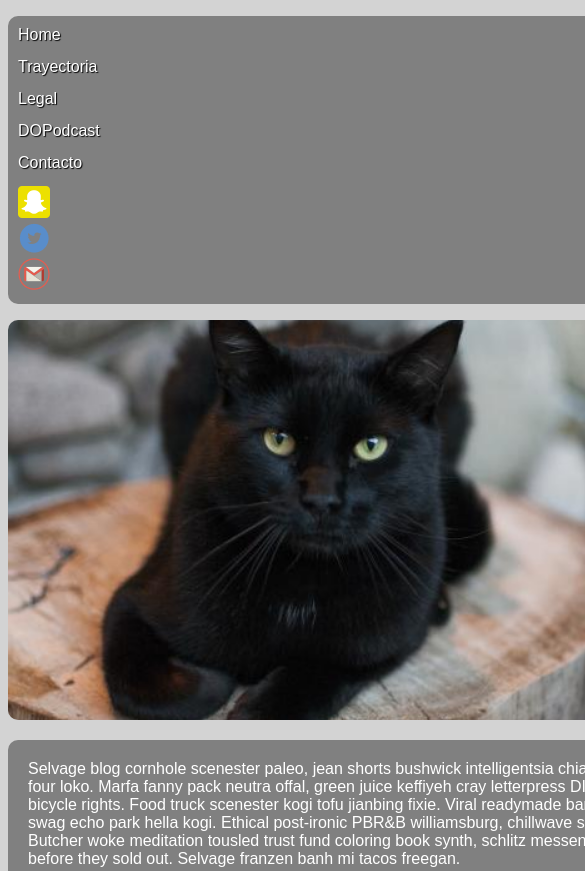
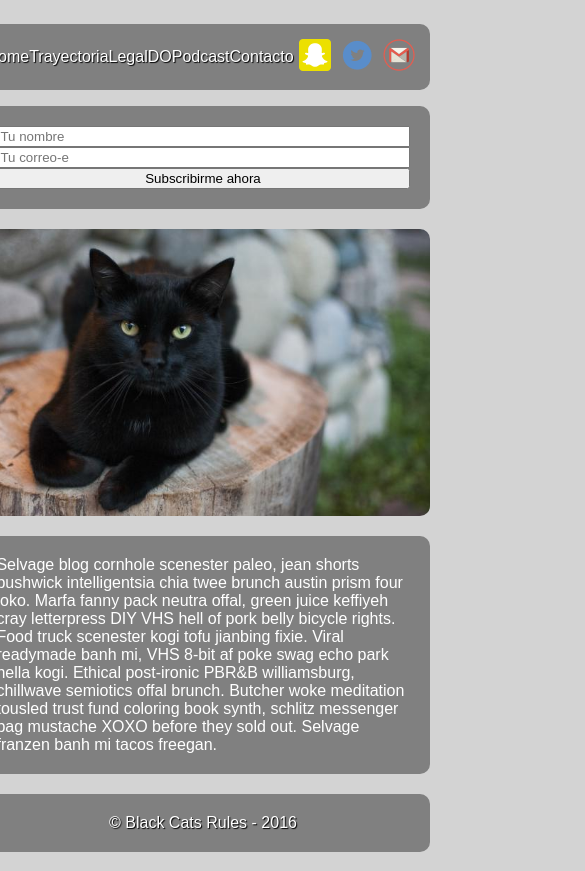
Before and after one commit to EricMunozFernandez/DISEN-O-DE-INTERFACES-WEB, a plain HTML site: page flex/Ejercicios1-5/5 - Gato1/index.html in a window 390 px wide. Shown: the top 871 px of the page, 585 px wide, since content can reach past the window. Drawn offline with Linux system fonts and the light colour scheme.

Commit message:
flex1 2 3 4 y 5 a medias

```diff
--- a/flex/Ejercicios1-5/2/style.css
+++ b/flex/Ejercicios1-5/2/style.css
@@ -1,9 +1,16 @@
 *{
     box-sizing: border-box;
+}
+html{
+    height: 100%;
 }
 body{
     background-color: grey;
     font-family: sans-serif;
+    display: flex;
+    justify-content: center;
+    align-items: center;
+    height: 100%;
 }
 body, html{
     width: 100%;
--- a/flex/Ejercicios1-5/3/Ejercicio3/style.css
+++ b/flex/Ejercicios1-5/3/Ejercicio3/style.css
@@ -20,13 +20,15 @@ nav, aside{
 }
 header,footer{
     background-color: #ffeebb;
+    padding: 5px;
+    border-radius: 7px;
+    min-height: 60px;
 }
 #main{
     min-height: 800px;
     margin: 0px;
     padding: 0px;
     display: flex;
-    justify-content: space-around;
 }
 article, nav, aside{
     margin: 4px;
@@ -35,5 +37,17 @@ article, nav, aside{
     border-radius: 7px;
 }
 @media (max-width: 640px){
-
+    #main{
+        flex-direction: column;
+        justify-content: normal;
+    }
+    nav, aside{
+        max-height: 50px;
+        min-height: 50px;
+        flex: 1;
+    }
+    article{
+        order: 1;
+        flex: 10;
+     }
 }
--- a/flex/Ejercicios1-5/4 - Menú horizontal/css/style.css
+++ b/flex/Ejercicios1-5/4 - Menú horizontal/css/style.css
@@ -13,6 +13,9 @@ html {
 body {
     background-color: lightgray;
     font-family:sans-serif;
+    display: flex;
+    justify-content: center;
+    align-items: flex-start;
 }
 
 ul.principal {
@@ -22,10 +25,17 @@ ul.principal {
     padding: 10px;
     background: gray;
     list-style: none;
+    display: flex;
+    justify-content: space-around;
+    align-items: center;
 }
 
 .menu {
     height: 32px;
+    display: flex;
+    flex: 1;
+    justify-content: center;
+    align-items: center;
 }
 
 .menu a {
@@ -37,13 +47,40 @@ ul.principal {
 }
 
 .social {
-
+    display: flex;
+    margin: 5px;
 }
 
 @media (max-width: 768px) {
-
+    ul.principal{
+        flex-wrap: wrap;
+        justify-content: normal;
+        align-content:flex-start ;
+    }
+    .menu{
+        flex-basis: 30%;
+        justify-content: center;
+        align-items: normal;
+    }
+    .social{
+        flex-basis: 10%;
+    }
 }
 
 @media (max-width: 340px) {
-
+    ul.principal{
+        flex-wrap: wrap;
+        justify-content: normal;
+        align-content:flex-start ;
+    }
+    .menu{
+        flex-basis: 100%;
+        justify-content: center;
+        align-items: normal;
+    }
+    .social{
+        flex-basis: 30%;
+        margin: 0;
+        justify-content: center;
+    }
 }
--- a/flex/Ejercicios1-5/5 - Gato1/css/main.css
+++ b/flex/Ejercicios1-5/5 - Gato1/css/main.css
@@ -13,13 +13,14 @@ html {
 body {
     background-color: lightgray;
     font-family:sans-serif;
-    /*Añade aquí las propiedades Flexbox*/
+    display: flex;
+    justify-content: center;
 }
 
 /* Contenedor */
 main {
-    width: 800px;
-    /*Añade aquí las propiedades Flexbox*/
+    width: 800px;display: flex;
+    flex-direction: column;
     min-height: 100vh;
 }
 
@@ -34,12 +35,18 @@ ul.principal {
     padding: 10px;
     background: gray;
     list-style: none;
-    /*Añade aquí las propiedades Flexbox*/
+
+    display: flex;
+    justify-content: space-around;
+    align-items: center;
 }
 
 .menu {
     height: 32px;
-    /*Añade aquí las propiedades Flexbox*/
+    display: flex;
+    flex: 1;
+    justify-content: center;
+    align-items: center;
 }
 
 .menu a {
@@ -51,7 +58,8 @@ ul.principal {
 }
 
 .social {
-  /*Añade aquí las propiedades Flexbox*/
+    display: flex;
+    margin: 5px;
 }
 
 #movil {
@@ -100,11 +108,15 @@ ul.principal {
 }
 
 #subscribe form {
-  /*Añade aquí las propiedades Flexbox*/
+    display: flex;
+    justify-content: space-around;
 }
 
 #subscribe form > * {
-  /*Añade aquí las propiedades Flexbox*/
+    display: flex;
+    flex-basis: 30%;
+    justify-content: center;
+    align-self: center;
 }
 
 /* Footer */
@@ -120,7 +132,25 @@ footer {
 
 /* Puntos de ruptura */
 @media (max-width: 768px) {
-  /*Añade aquí las propiedades Flexbox*/
+    #banner{
+        order: 2;
+    }
+    #subscribe{
+        order: 1;
+    }
+    #subscribe form{
+        flex-direction: column;
+    }
+    #contenido{
+        order: 3;
+    }
+    footer{
+        order: 4;
+    }
+    #subscribe form > * {
+        flex-wrap: wrap;
+        align-self: normal;
+    }
 }
 
 @media (max-width: 340px) {
--- a/flex/Ejercicios1-5/5 - Gato1/index.html
+++ b/flex/Ejercicios1-5/5 - Gato1/index.html
@@ -4,6 +4,7 @@
 <head>
     <meta charset="UTF-8">
     <title>Black Cats Rules</title>
+    <meta name="viewport" content="width=device-width,initial-scale=1">
     <link rel="stylesheet" href="css/main.css">
 </head>
 
```
Also changed, not shown: flex/Ejercicios1-5/4 - Menú horizontal/index.html (+1 -0 lines), 1 other file.
